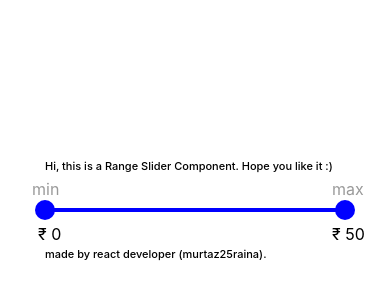
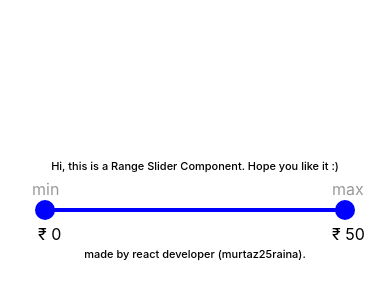
Before and after one commit to murtaz25raina/testingDeploying, a React (Create React App) app: page / in a window 390 px wide. Shown: the part 212-512 px from the top of the page. Built offline with nearby package versions, Linux system fonts and the light colour scheme.

Commit message:
text added at bottom

```diff
--- a/src/App.css
+++ b/src/App.css
@@ -13,13 +13,13 @@
     width: 300px;
     font-size: 11px;
     font-weight: 500;
-    margin: auto;
+    text-align: center;
   }
   .bottomText {
     width: 300px;
     font-size: 11px;
     font-weight: 500;
-    margin: auto;
+    text-align: center;
   }
 }
 html,
```
